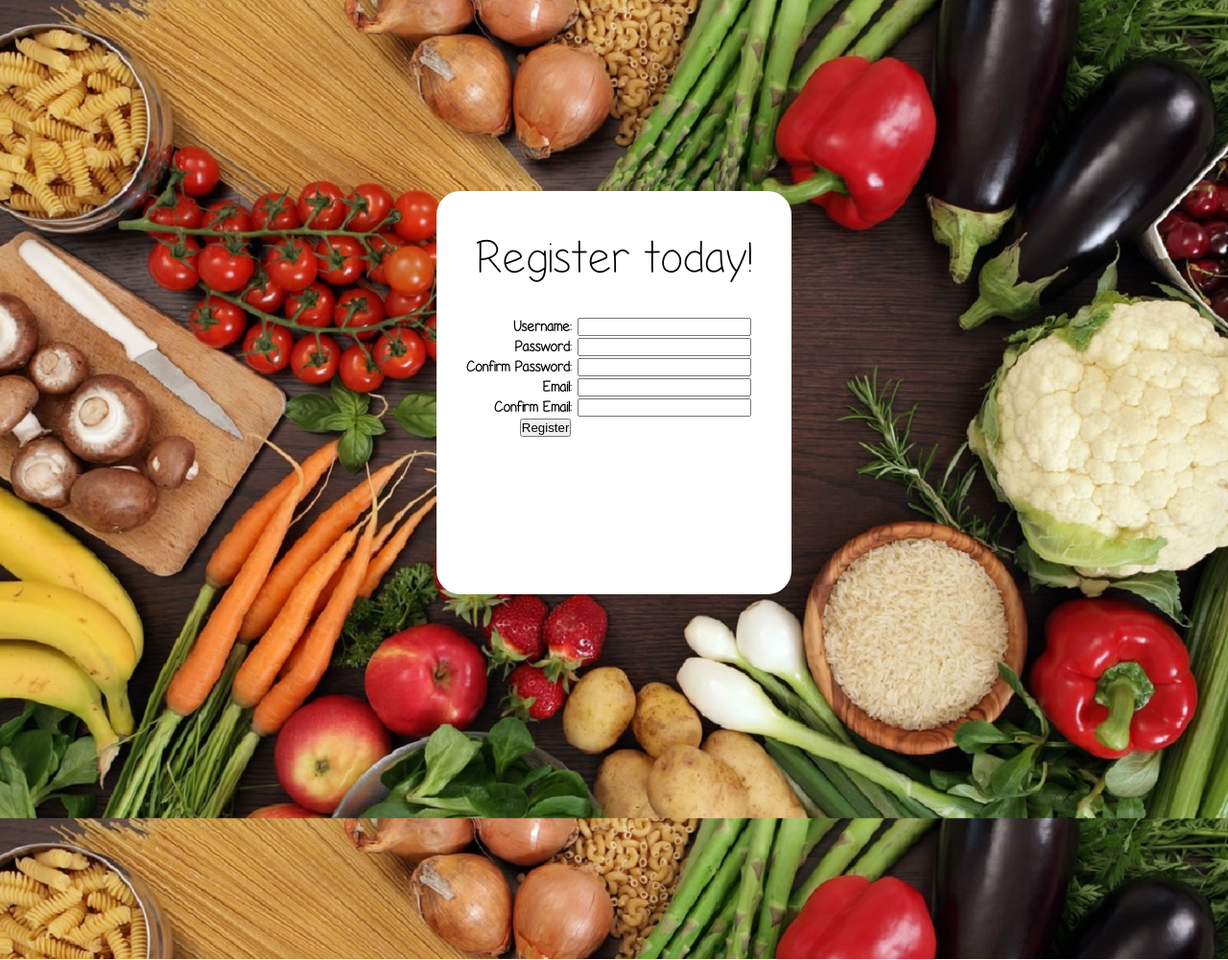
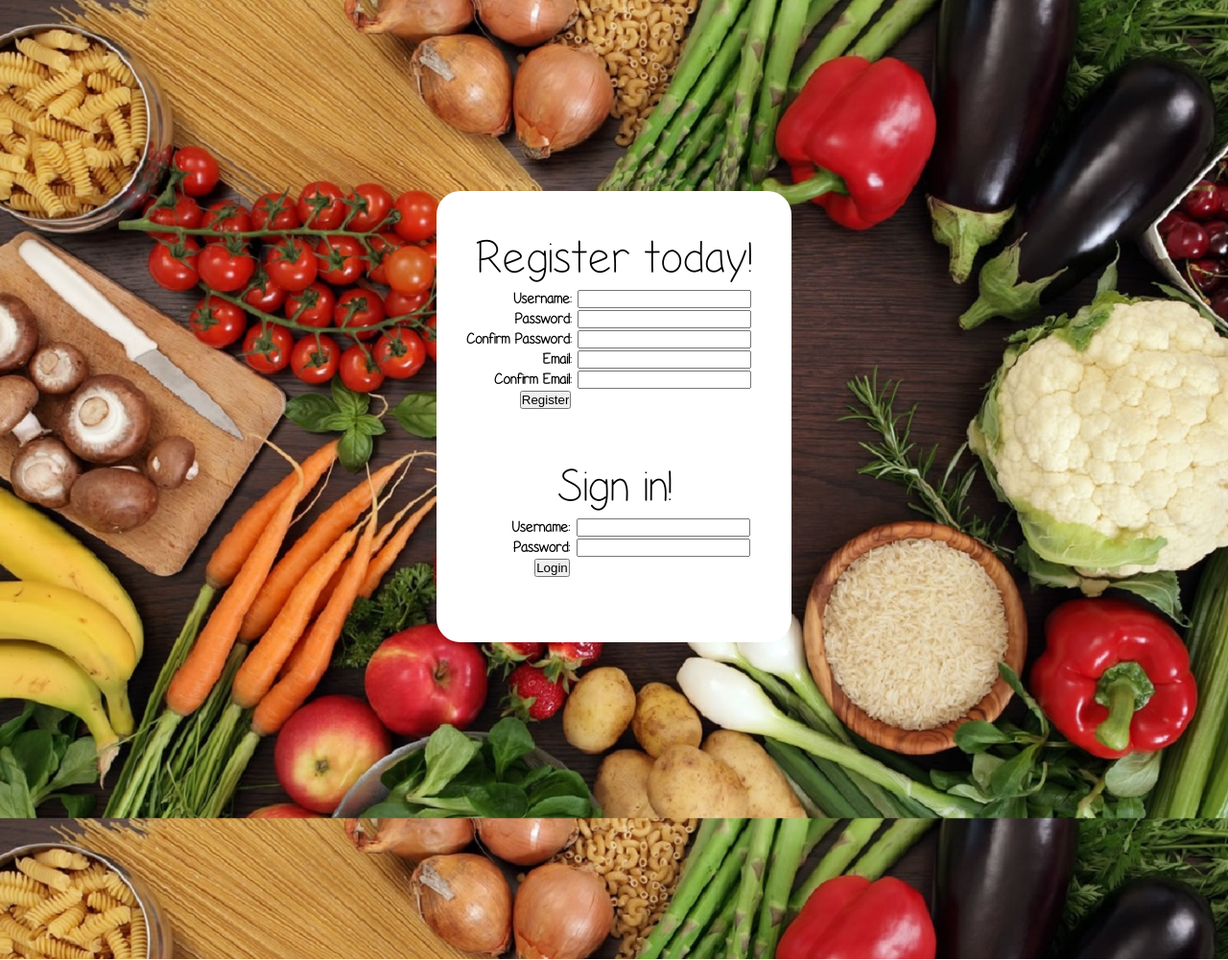
Before and after one commit to reiruiz/FitInTime, a PHP site: page / in a window 1280 px wide. Shown: the part 5001-6001 px from the top of the page at 96% size. Run offline with PHP 8.4, Linux system fonts and the light colour scheme.

Commit message:
Added sign in

```diff
--- a/G17/index.html
+++ b/G17/index.html
@@ -6,7 +6,6 @@
         <script src="functions.js"></script>
         <meta charset="utf-8" />
         <title>FitInTime</title>
-
     </head>
     <body>
         <div id="header">
@@ -41,7 +40,6 @@
         </div>
         <div id="banner">
 
-
             <div id="logoIntro">
                 <p>We are FitInTime</p>
 			</div>
@@ -52,11 +50,9 @@
             <div id="recipeIntro">
                 <p>We Eat Healthy</p>
             </div>
-
         </div>
 
         <div id="wrapper">
-
 
             <div id="recipe">
                 <div class="recipeImg">
@@ -90,15 +86,15 @@
 
             <div id="register">
                 <div id="registerBox">
-                    <p id="registerText">
+                    <div id="inputBoxes">
+                        <h1 id="inputText">
                            Register today!
-                    </p>
-                    <div id="inputBoxes">
+                        </h1>
                         <form action="" method="post">
                             <table>
                                 <tr>
                                     <th>
-                                        <label for="regUser">Username:</label>
+                                        <label for="reguser">Username:</label>
                                     </th>
                                     <td>
                                         <input type="text" name="reguser" id="reguser" onblur="validateNewUser('reguser')" required>
@@ -106,7 +102,7 @@
                                 </tr>
                                 <tr>
                                     <th>
-                                        <label for="regPass">Password:</label>
+                                        <label for="regpass">Password:</label>
                                     </th>
                                     <td>
                                         <input type="password" name="regpass" id="regpass" onblur="validateNewPass('regpass')" required>
@@ -114,7 +110,7 @@
                                 </tr>
                                 <tr>
                                     <th>
-                                        <label for="confPass">Confirm Password:</label>
+                                        <label for="confpass">Confirm Password:</label>
                                     </th>
                                     <td>
                                         <input type="password" name="confpass" id="confpass" onblur="confirmInput('regpass','confpass')" required>
@@ -122,7 +118,7 @@
                                 </tr>
                                 <tr>
                                     <th>
-                                        <label for="regEmail">Email:</label>
+                                        <label for="regemail">Email:</label>
                                     </th>
                                     <td>
                                         <input type="text" name="regemail" id="regemail" onblur="validateEmail('regemail')"required>
@@ -130,14 +126,45 @@
                                 </tr>
                                 <tr>
                                     <th>
-                                        <label for="confEmail">Confirm Email:</label>
+                                        <label for="confemail">Confirm Email:</label>
                                     </th>
                                     <td>
                                         <input type="text" name="confemail" id="confemail" onblur="confirmInput('regemail','confemail')" required>
                                     </td>
                                 </tr>
                                 <tr>
-                                    <th><input type="submit" name="submit" id="submit" value="Register"></th>
+                                    <th>
+                                        <input type="submit" name="submit" id="submit" value="Register">
+                                    </th>
+                                </tr>
+                            </table>
+                        </form>
+                        <br>
+                        <h2 id="inputText">
+                            Sign in!
+                        </h2>
+                        <form action="" method="post">
+                            <table id="signin">
+                                <tr>
+                                    <th>
+                                        <label for="signuser">Username:</label>
+                                    </th>
+                                    <td>
+                                        <input type="text" name="singninuser" id="signuser">
+                                    </td>
+                                </tr>
+                                <tr>
+                                    <th>
+                                        <label for="signpass">&nbsp;&nbsp;&nbsp;&nbsp;&nbsp;&nbsp;&nbsp;&nbsp;&nbsp;&nbsp;Password:</label>
+                                    </th>
+                                    <td>
+                                        <input type="password" name="signinpass" id="signpass">
+                                    </td>
+                                </tr>
+                                <tr>
+                                    <th>
+                                        <input type="submit" name="submitinfo" id="submit" value="Login">
+                                    </th>
                                 </tr>
                             </table>
                         </form>
@@ -202,6 +229,7 @@
 						</td>
 					</tr>
 				</table>
+
 				<p>Copyright but not really<a href="./images/mandom.png">&copy;</a></p>
             </div>
         </div>
--- a/G17/styleSheet/base.css
+++ b/G17/styleSheet/base.css
@@ -266,16 +266,17 @@ body {
     margin-top: -5px;
 }
 
-#registerText {
+#inputText {
     text-align: center;
     font-size: 50px;
     margin-top: 30px;
+    font-weight: lighter;
 }
 
 #registerBox {
     background-color: white;
     width: 350px;
-    height: 40%;
+    height: 45%;
     margin: auto;
     position: absolute;
     top: 20%;
@@ -287,7 +288,6 @@ body {
 
 #inputBoxes table{
     margin: auto;
-    position: absolute;
     width: 100%;
     top: 30%;
 }
```
Lines whose indentation alone changed are shown as unchanged.
